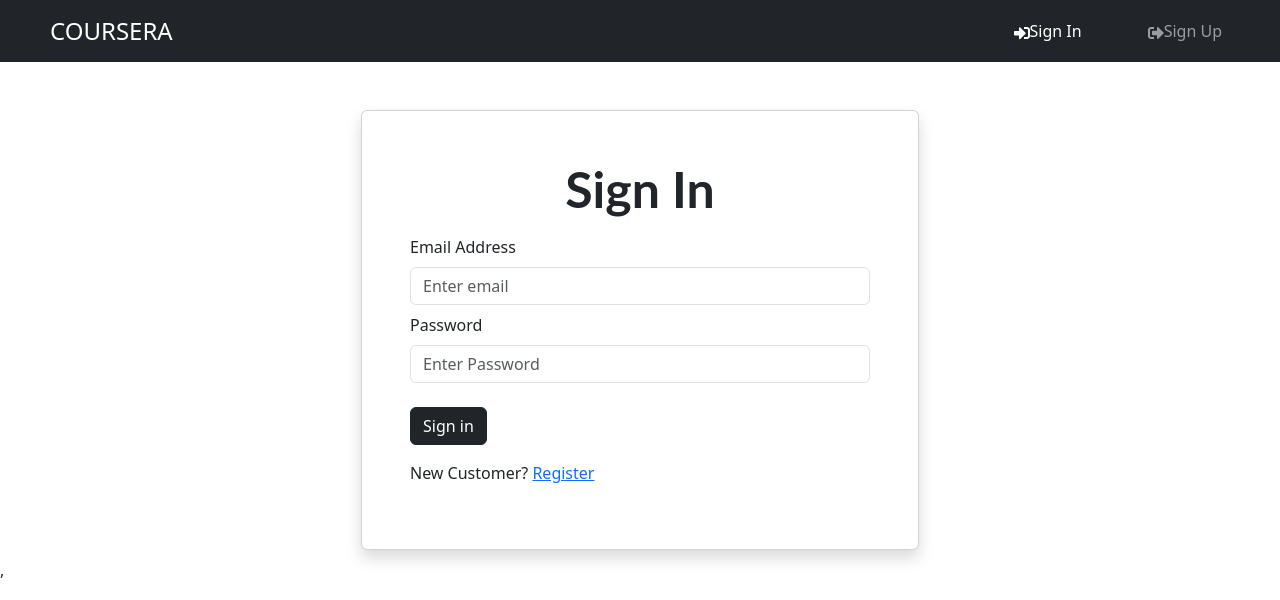
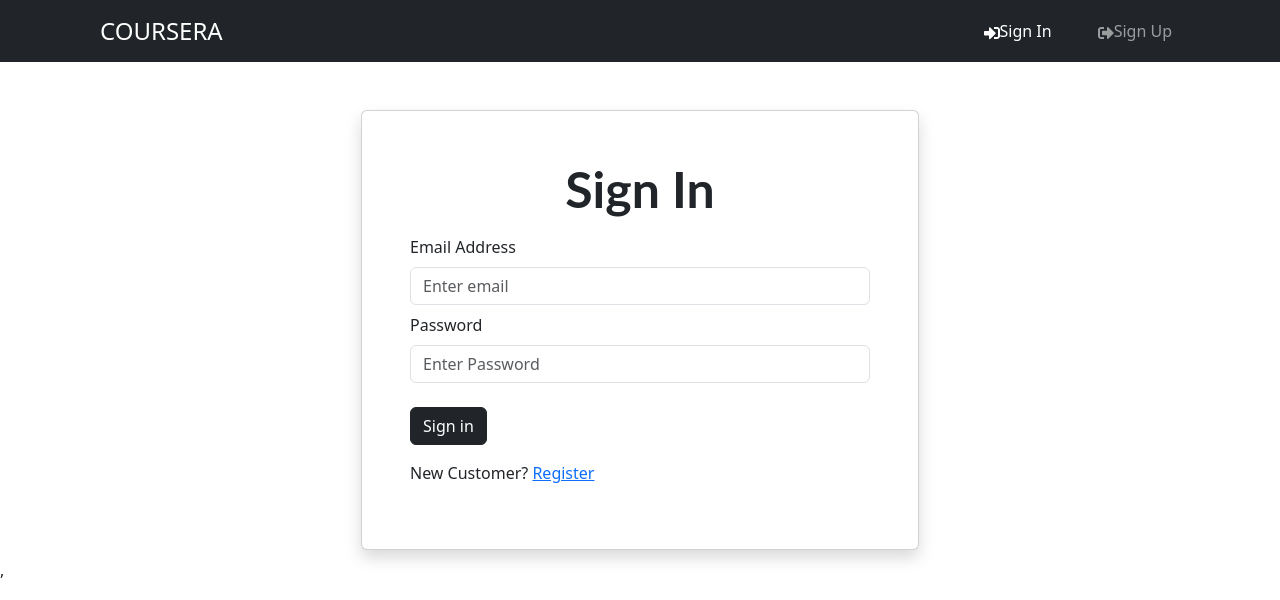
Before and after one commit to unaizk/coursera, a React (Vite) app in the folder frontend/: page /login in a window 1280 px wide. Shown: the top 600 px of the page. Built offline with nearby package versions, Linux system fonts and the light colour scheme.

Commit message:
configured the navbar if there is user it will show different navbar by checking userInfo

```diff
--- a/frontend/src/component/Header.jsx
+++ b/frontend/src/component/Header.jsx
@@ -1,14 +1,18 @@
 import React from 'react'
-import {Navbar , Nav, Container} from 'react-bootstrap'
+import {Navbar , Nav, NavDropdown, Badge} from 'react-bootstrap'
 import {FaSignInAlt, FaSignOutAlt} from 'react-icons/fa'
 import {LinkContainer} from 'react-router-bootstrap'
+import { useDispatch ,useSelector } from 'react-redux'
+
 
 const Header = () => {
+
+    const {userInfo} = useSelector((state) => state.auth)
   return (
     <header>
     <Navbar bg='dark' variant='dark' expand='lg' collapseOnSelect>
         <>
-           <LinkContainer to='/' style={{marginLeft: '50px', fontSize: "24px" }}>
+           <LinkContainer to='/' style={{marginLeft: '100px', fontSize: "24px" }}>
            <Navbar.Brand >COURSERA</Navbar.Brand>
            </LinkContainer>
 
@@ -16,18 +20,39 @@
             <Navbar.Toggle aria-controls='basic-navbar-nav'/>
             <Navbar.Collapse id='basic-navbar-nav'>
                 <Nav className='ms-auto'>
+                   {userInfo ? (
+                    <>
+                    <NavDropdown title={userInfo.name} id='username' style={{marginRight : '100px', fontSize: "20px", fontWeight:'bold'}}>
+                        <LinkContainer to={'/dashboard'}>
+                            <NavDropdown.Item>
+                                Dashboard
+                            </NavDropdown.Item>
+                        </LinkContainer>
+                        <LinkContainer to={'/logout'}>
+                            <NavDropdown.Item>
+                                Logout
+                            </NavDropdown.Item>
+                        </LinkContainer>
 
-                <LinkContainer to='/login' style={{marginRight : "50px"}}>
+                    </NavDropdown>
+                    </>
+                   ) : (
+                    <>
+                    <LinkContainer to='/login' style={{marginRight : "30px"}}>
                     <Nav.Link >
                         <FaSignInAlt/>Sign In
                     </Nav.Link>
                    </LinkContainer>
 
-                <LinkContainer to='/register' style={{marginRight : "50px"}}>
+                   <LinkContainer to='/register' style={{marginRight : "100px"}}>
                     <Nav.Link>
                         <FaSignOutAlt/>Sign Up
                     </Nav.Link>
                    </LinkContainer>
+                    </>
+
+                   )}
+
                 </Nav>
             </Navbar.Collapse>
         </>
--- a/frontend/src/slices/userApiSlice.js
+++ b/frontend/src/slices/userApiSlice.js
@@ -10,8 +10,14 @@
                 method : 'POST',
                 body : data
             })
+        }),
+        logout : builder.mutation({
+            query : () => ({
+                url : `${USER_URL}/logout`,
+                method : 'POST',
+            })
         })
     })
 })
 
-export const {useLoginMutation} = userApiSlice
+export const {useLoginMutation, useLogoutMutation} = userApiSlice
```
Lines whose indentation alone changed are shown as unchanged.
